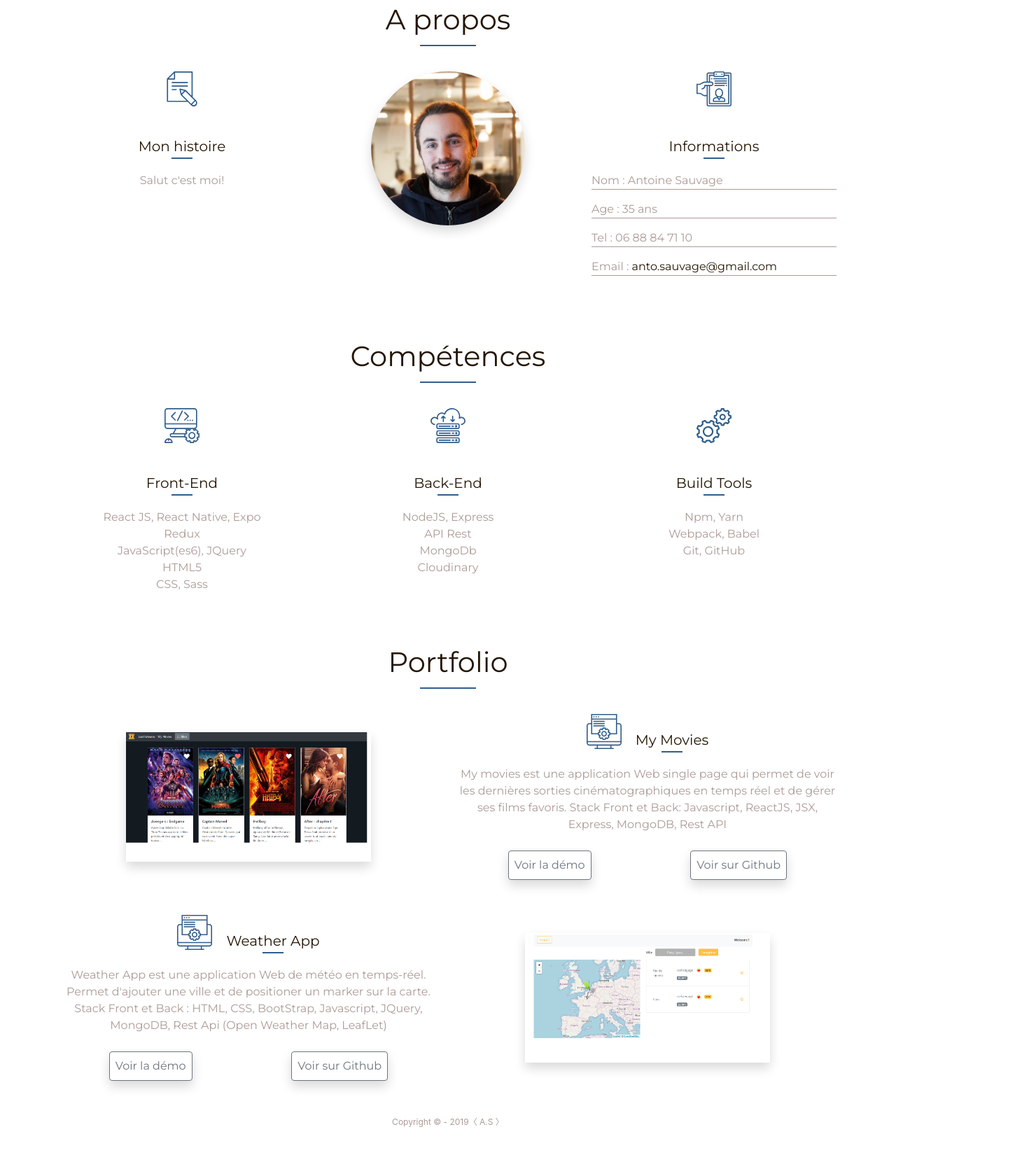
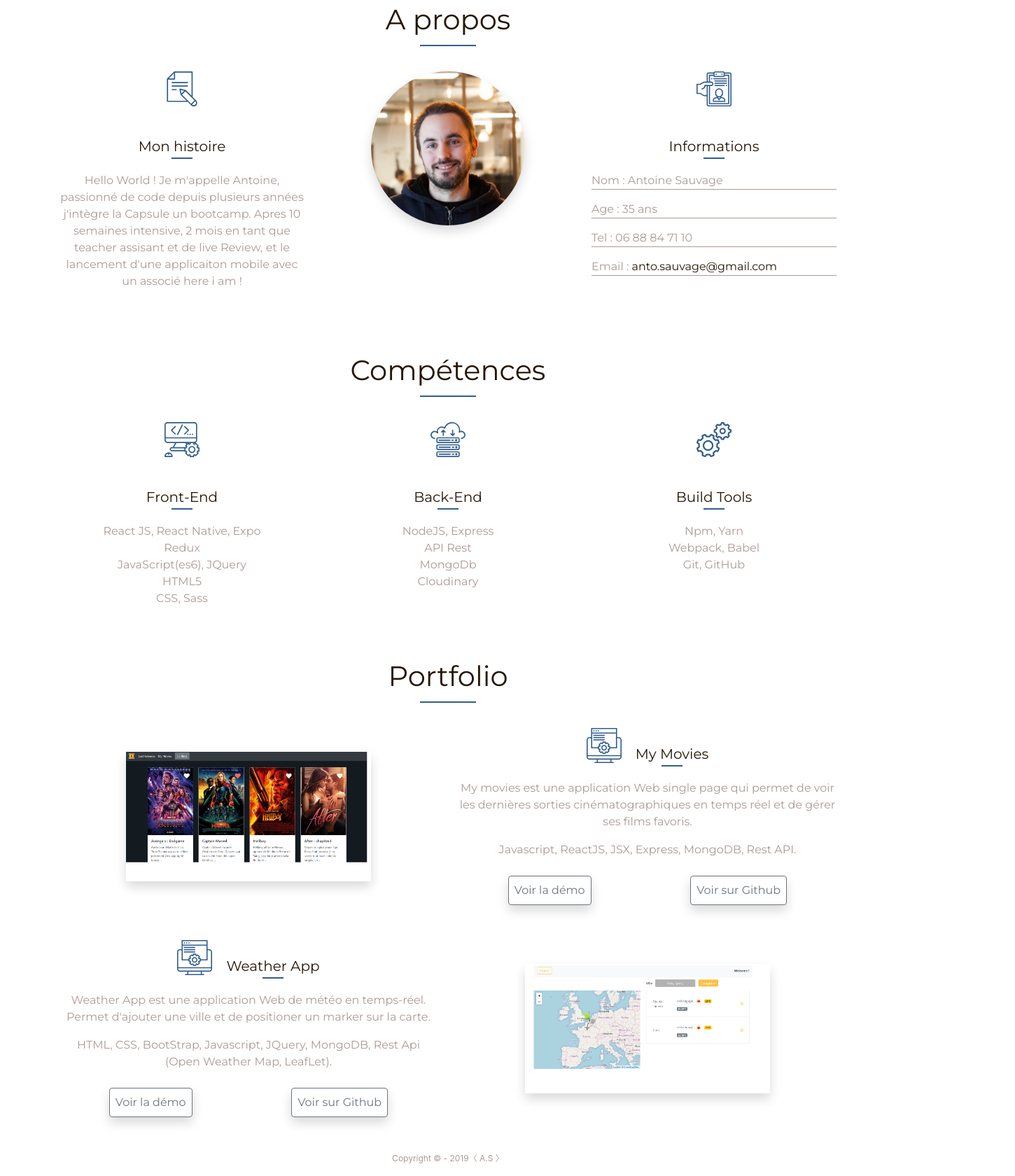
Before and after one commit to newblues/portfolio-app, a React (Create React App) app: page / in a window 1280 px wide. Shown: the part 831-2511 px from the top of the page at 70% size, 1450 px wide, since content can reach past the window. Before the commit the page ends 2459 px from the top, so only its background shows below. Built offline with nearby package versions, Linux system fonts and the light colour scheme.

Commit message:
finition diverses

```diff
--- a/src/components/AboutMe.js
+++ b/src/components/AboutMe.js
@@ -35,7 +35,12 @@ class AboutMe extends Component {
               {language === 'fr' ? (
                 <div>
                   <h4 className="sectionSubtitle">Mon histoire</h4>
-                  <p>Salut c'est moi!</p>
+                  <p>
+                    Hello World ! Je m'appelle Antoine, passionné de code depuis plusieurs années
+                    j'intègre la Capsule un bootcamp. Apres 10 semaines intensive, 2 mois en tant
+                    que teacher assisant et de live Review, et le lancement d'une applicaiton mobile
+                    avec un associé here i am !
+                  </p>
                 </div>
               ) : (
                 <div>
--- a/src/components/Home.js
+++ b/src/components/Home.js
@@ -2,6 +2,56 @@ import React, { Component } from 'react';
 import '../App.css';
 import { connect } from 'react-redux';
 import { Button } from 'reactstrap';
+
+const style = {
+  buttonContainer: {
+    width: 100,
+    position: 'absolute',
+    display: 'flex',
+    justifyContent: 'center',
+    alignItems: 'center',
+    right: 40,
+    bottom: 40,
+  },
+  mainTitle: {
+    fontSize: 36,
+    fontWeight: 600,
+    letterSpacing: 5,
+    textAlign: 'center',
+  },
+  subTitle: {
+    fontSize: 17,
+    fontWeight: 500,
+    letterSpacing: 7,
+    textAlign: 'center',
+  },
+  arrow: {
+    position: 'absolute',
+    right: 50,
+    bottom: 40,
+    fontSize: '25px',
+  },
+  titleContainer: {
+    display: 'flex',
+    flexDirection: 'column',
+    justifyContent: 'center',
+    alignItems: 'center',
+    marginTop: 50,
+    paddingTop: '50px',
+    paddingBottom: '50px',
+    paddingRight: '50px',
+    paddingLeft: '50px',
+  },
+  vline: {
+    position: 'absolute',
+    top: '50px',
+    width: '2px',
+    height: 130,
+    background: 'white',
+    left: '50%',
+    marginLeft: '-1px',
+  },
+};
 
 class Home extends Component {
   constructor(props) {
@@ -65,56 +115,6 @@ class Home extends Component {
   }
 }
 
-const style = {
-  buttonContainer: {
-    width: 100,
-    position: 'absolute',
-    display: 'flex',
-    justifyContent: 'center',
-    alignItems: 'center',
-    right: 40,
-    bottom: 40,
-  },
-  mainTitle: {
-    fontSize: 36,
-    fontWeight: 600,
-    letterSpacing: 5,
-    textAlign: 'center',
-  },
-  subTitle: {
-    fontSize: 17,
-    fontWeight: 500,
-    letterSpacing: 7,
-    textAlign: 'center',
-  },
-  arrow: {
-    position: 'absolute',
-    right: 50,
-    bottom: 40,
-    fontSize: '25px',
-  },
-  titleContainer: {
-    display: 'flex',
-    flexDirection: 'column',
-    justifyContent: 'center',
-    alignItems: 'center',
-    marginTop: 50,
-    paddingTop: '50px',
-    paddingBottom: '50px',
-    paddingRight: '50px',
-    paddingLeft: '50px',
-  },
-  vline: {
-    position: 'absolute',
-    top: '50px',
-    width: '2px',
-    height: 130,
-    background: 'white',
-    left: '50%',
-    marginLeft: '-1px',
-  },
-};
-
 function mapStateToProps(state) {
   return {
     language: state.language,
--- a/src/components/Portfolio.js
+++ b/src/components/Portfolio.js
@@ -47,8 +47,10 @@ class Porfolio extends Component {
                 <div className="project">
                   <p className="text-center">
                     My movies est une application Web single page qui permet de voir les dernières
-                    sorties cinématographiques en temps réel et de gérer ses films favoris. Stack
-                    Front et Back: Javascript, ReactJS, JSX, Express, MongoDB, Rest API{' '}
+                    sorties cinématographiques en temps réel et de gérer ses films favoris.
+                  </p>
+                  <p className="text-center">
+                    Javascript, ReactJS, JSX, Express, MongoDB, Rest API.{' '}
                   </p>
                   <div style={style.projectbuttons}>
                     <Button outline color="secondary" className="shadow p-2 rounded button">
@@ -63,8 +65,11 @@ class Porfolio extends Component {
                 <div className="project">
                   <p className="text-center">
                     My movies is a single page web-app for viewing last movies release in real-time,
-                    and allow you to manage your favorites movies. Stack Front and Back :
-                    Javascript, ReactJS, JSX, Express, MongoDB, Rest API{' '}
+                    and allow you to manage your favorites movies.
+                  </p>
+                  <p className="text-center">
+                    {' '}
+                    Javascript, ReactJS, JSX, Express, MongoDB, Rest API.{' '}
                   </p>
                   <div style={style.projectbuttons}>
                     <Button outline color="secondary" className="shadow p-2 rounded button">
@@ -94,8 +99,11 @@ class Porfolio extends Component {
                 <div className="project">
                   <p className="text-center">
                     Weather App est une application Web de météo en temps-réel. Permet d'ajouter une
-                    ville et de positioner un marker sur la carte. Stack Front et Back : HTML, CSS,
-                    BootStrap, Javascript, JQuery, MongoDB, Rest Api (Open Weather Map, LeafLet){' '}
+                    ville et de positioner un marker sur la carte.
+                  </p>
+                  <p className="text-center">
+                    HTML, CSS, BootStrap, Javascript, JQuery, MongoDB, Rest Api (Open Weather Map,
+                    LeafLet).{' '}
                   </p>
                   <div style={style.projectbuttons}>
                     <Button outline color="secondary" className="shadow p-2 rounded button">
@@ -110,8 +118,11 @@ class Porfolio extends Component {
                 <div className="project">
                   <p className="text-center">
                     Weather App is a web-app for viewing weather in real-time. Allow you to add a
-                    town and put a marker on the map. Stack Front and Back : HTML, CSS, BootStrap,
-                    Javascript, JQuery, MongoDB, Rest Api (Open Weather Map, LeafLet){' '}
+                    town and put a marker on the map.
+                  </p>
+                  <p className="text-center">
+                    HTML, CSS, BootStrap, Javascript, JQuery, MongoDB, Rest Api (Open Weather Map,
+                    LeafLet).{' '}
                   </p>
                   <div style={style.projectbuttons}>
                     <Button outline color="secondary" className="shadow p-2 rounded button">
```
Also changed, not shown: 1 other file (tests, documents, lock files or other folders).
